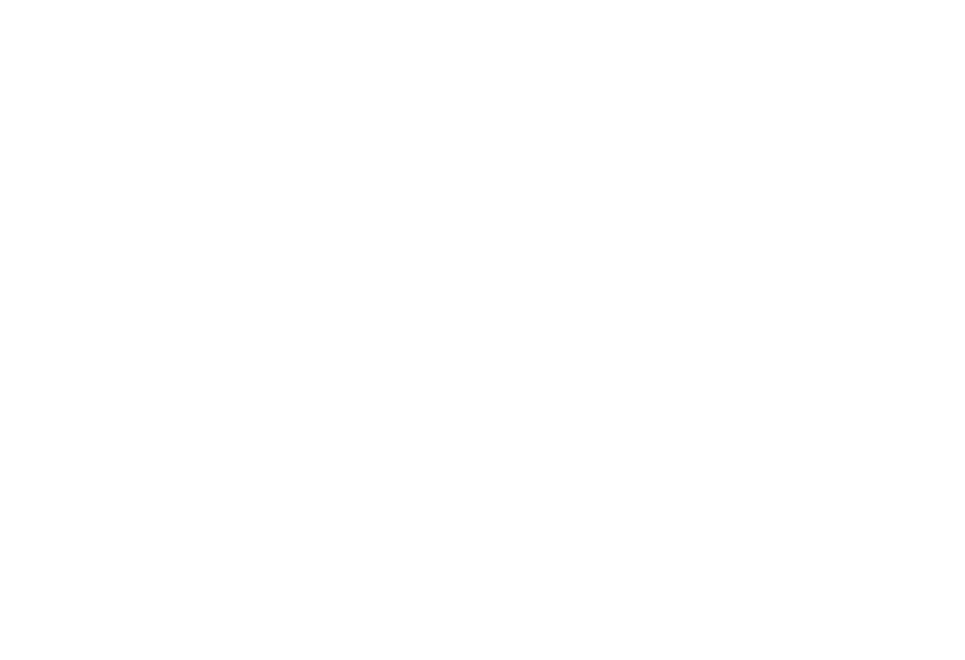
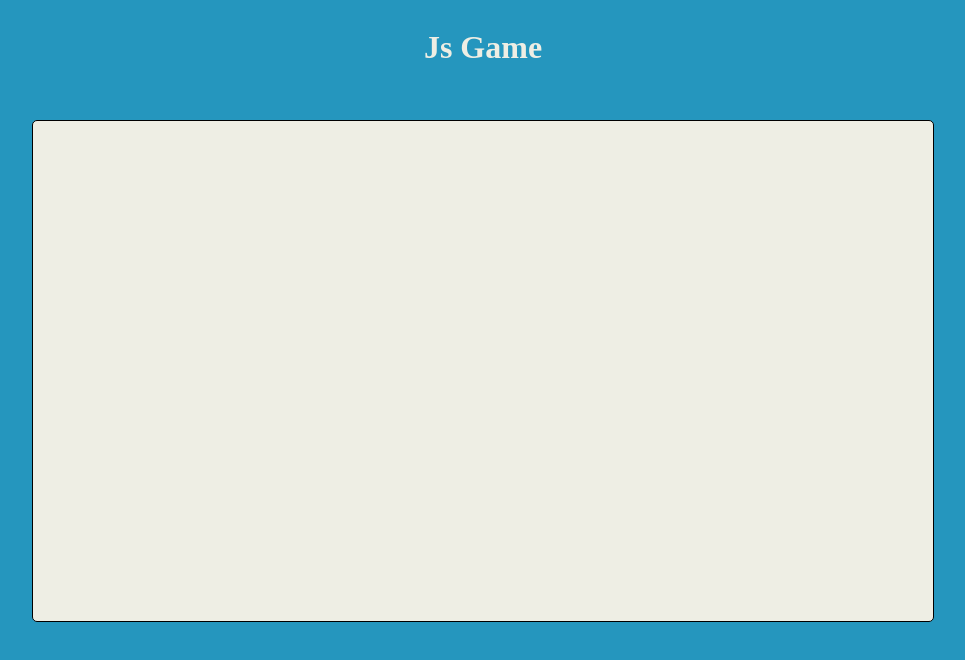
Before and after one commit to StephanieAn/js-game, a plain HTML site: page index.html in a window 1280 px wide. Shown: the whole page, without its empty margins (157-1122 px from the left). Drawn offline with Linux system fonts and the light colour scheme.

Commit message:
add some style and the css file

```diff
--- a/index.html
+++ b/index.html
@@ -2,11 +2,16 @@
 <html lang="en">
 <head>
     <meta charset="UTF-8">
+    <link rel="stylesheet" href="style.css">
     <meta http-equiv="X-UA-Compatible" content="IE=edge">
     <meta name="viewport" content="width=device-width, initial-scale=1.0">
     <title>JS Game</title>
 </head>
 <body>
-
+    <header>
+        <h1>Js Game</h1>
+    </header>
+    <canvas id="canvas" width="900" height="500"></canvas>
+    <script src="script.js"></script>
 </body>
 </html>
--- /dev/null
+++ b/style.css
@@ -0,0 +1,14 @@
+body {
+    background-color: #2596be;
+    display: flex;
+    flex-direction: column;
+    justify-content:center;
+    align-items: center;
+    color:#eeeee4;
+}
+#canvas{
+    background-color: #eeeee4;
+    border: 1px solid black;
+    border-radius: 5px;
+    margin-top: 2rem;
+}
```
